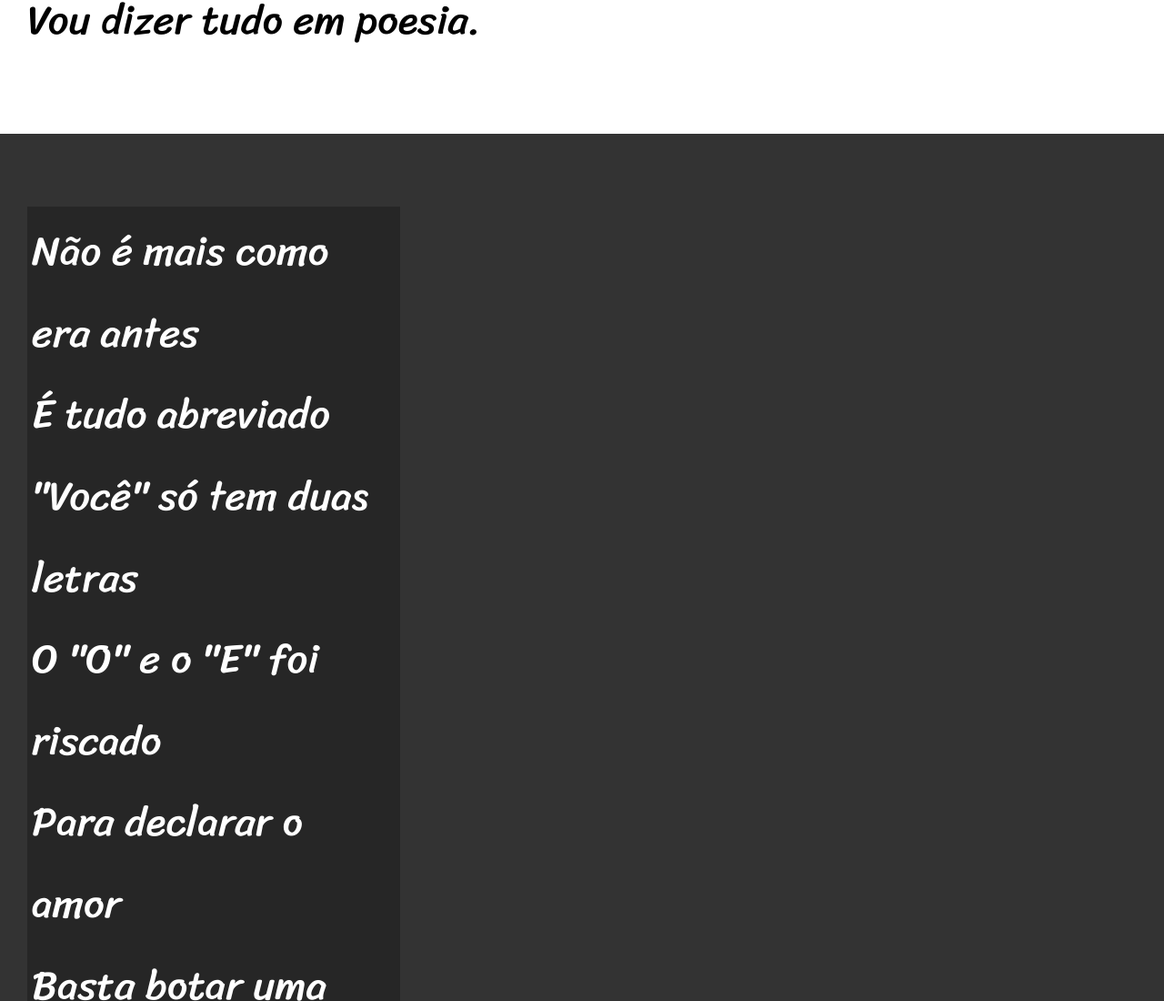
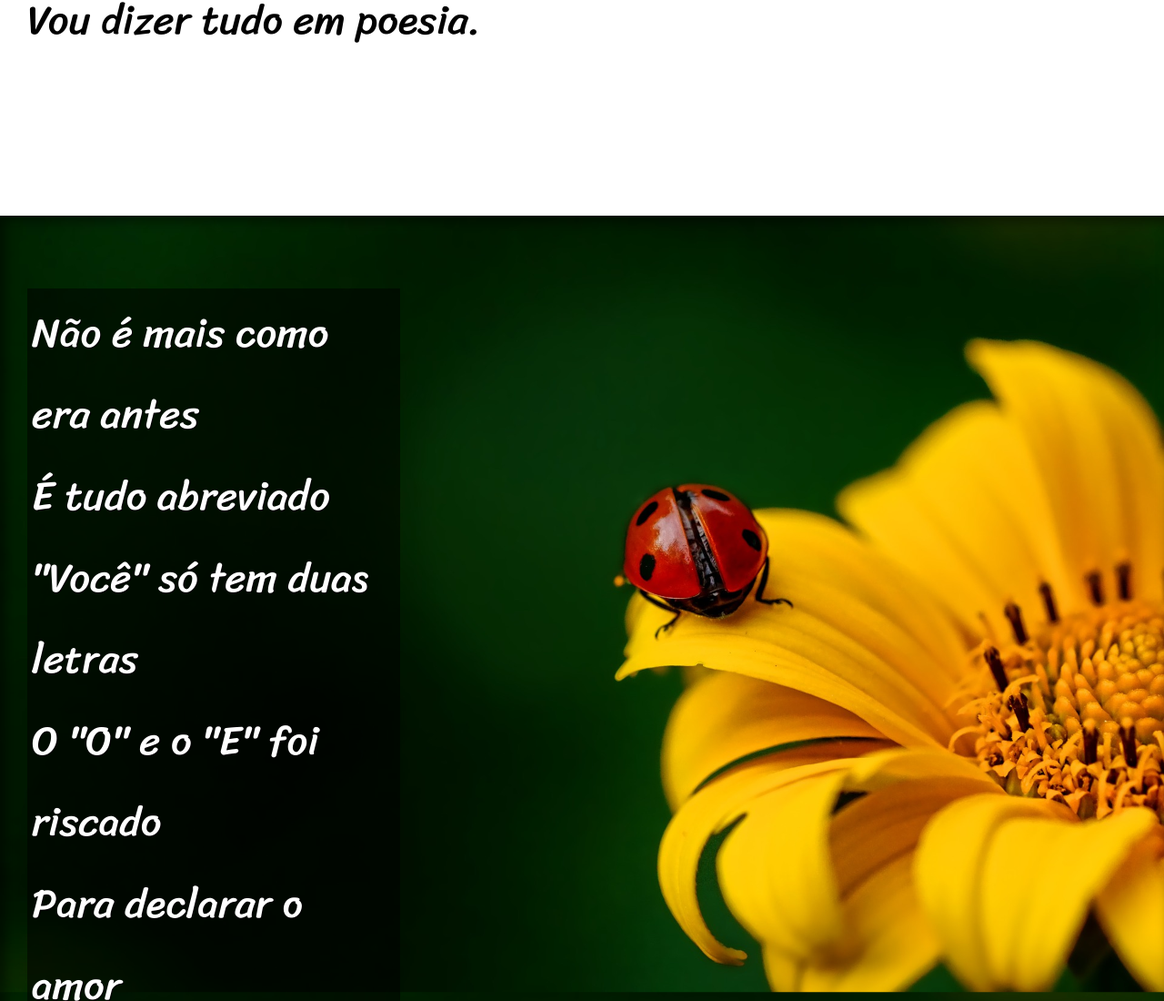
Before and after one commit to RuanBSA/html-css, a plain HTML site: page desafios/Desafio 12/cordel.html in a window 1280 px wide. Shown: the part 900-2000 px from the top of the page at 91% size. Drawn offline with Linux system fonts and the light colour scheme.

Commit message:
atualizacao desafio12

```diff
--- a/desafios/Desafio 12/cordel.html
+++ b/desafios/Desafio 12/cordel.html
@@ -26,7 +26,7 @@
 
 
 
-    <section class="imagem">
+    <section class="imagem" id="img01">
         <p>
             Não é mais como era antes <br>
             É tudo abreviado <br>
@@ -64,7 +64,7 @@
 
 
 
-    <section class="imagem">
+    <section class="imagem" id="img02">
         <p>
             Tenho saudade das cartas <br>
             Escritas com a própria mão <br>
--- a/desafios/Desafio 12/styles/styles.css
+++ b/desafios/Desafio 12/styles/styles.css
@@ -58,11 +58,25 @@ section {
     font-size:3.5vw;
 }
 
+section > p {
+    padding-bottom: 2em;
+}
+
 .imagem > p {
-    background-color: rgba(0, 0, 0, 0.253);
+    background-color: rgba(0, 0, 0, 0.514);
     width: 400px;
     display: inline-block;
     padding: 5px;
+    text-shadow: 1px 1px 0px black;
+}
+
+#img01{
+    background-image: url("../imagens/background001.jpg");
+    background-position: right center;
+}
+
+#img02 {
+    background-image: url("../imagens/background002.jpg");
 }
 
 .normal {
@@ -73,6 +87,9 @@ section {
 .imagem {
     background-color: rgb(51, 51, 51);
     color: white;
+    box-shadow: inset 6px 6px 13px 0px rgb(0, 0, 0, 0.514);
+    background-size: cover;
+    background-attachment: fixed
 }
 
 footer {
```
